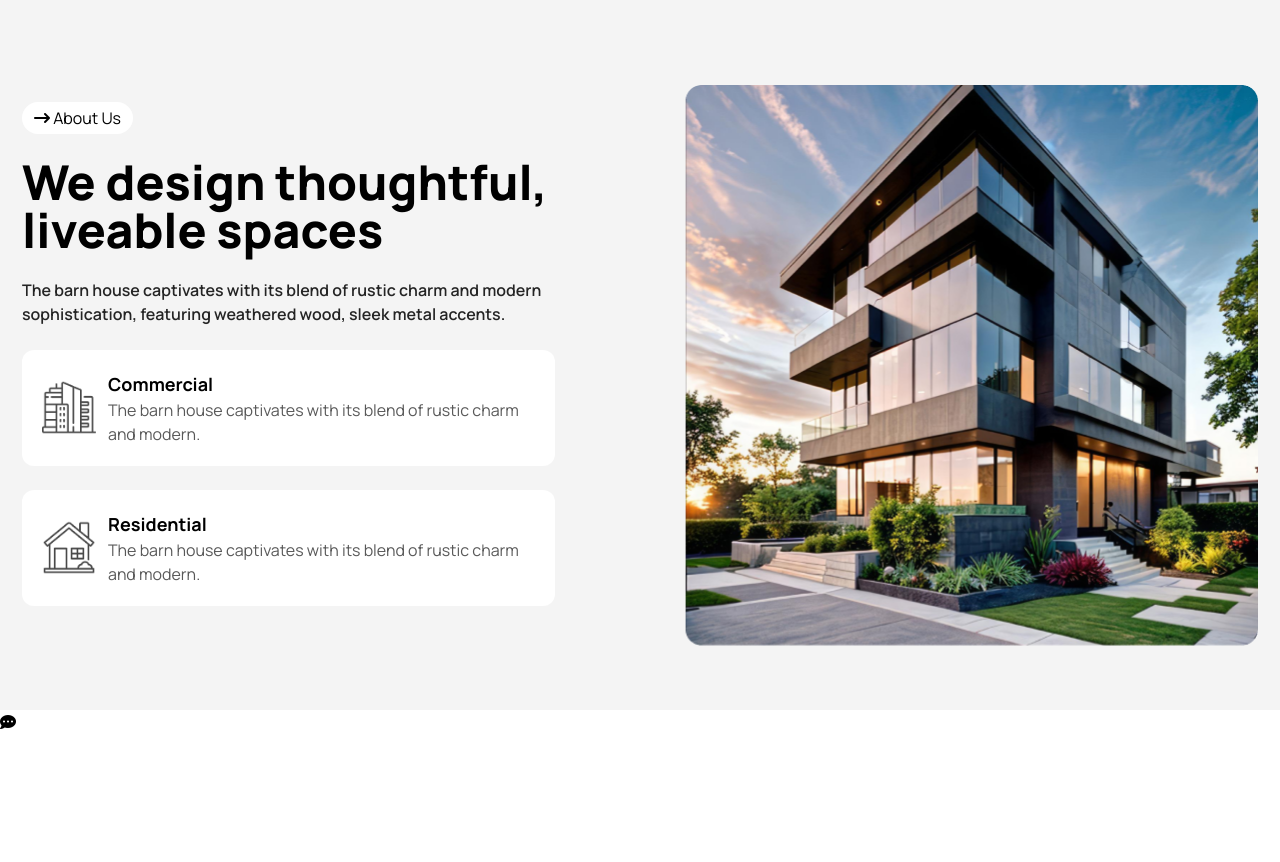
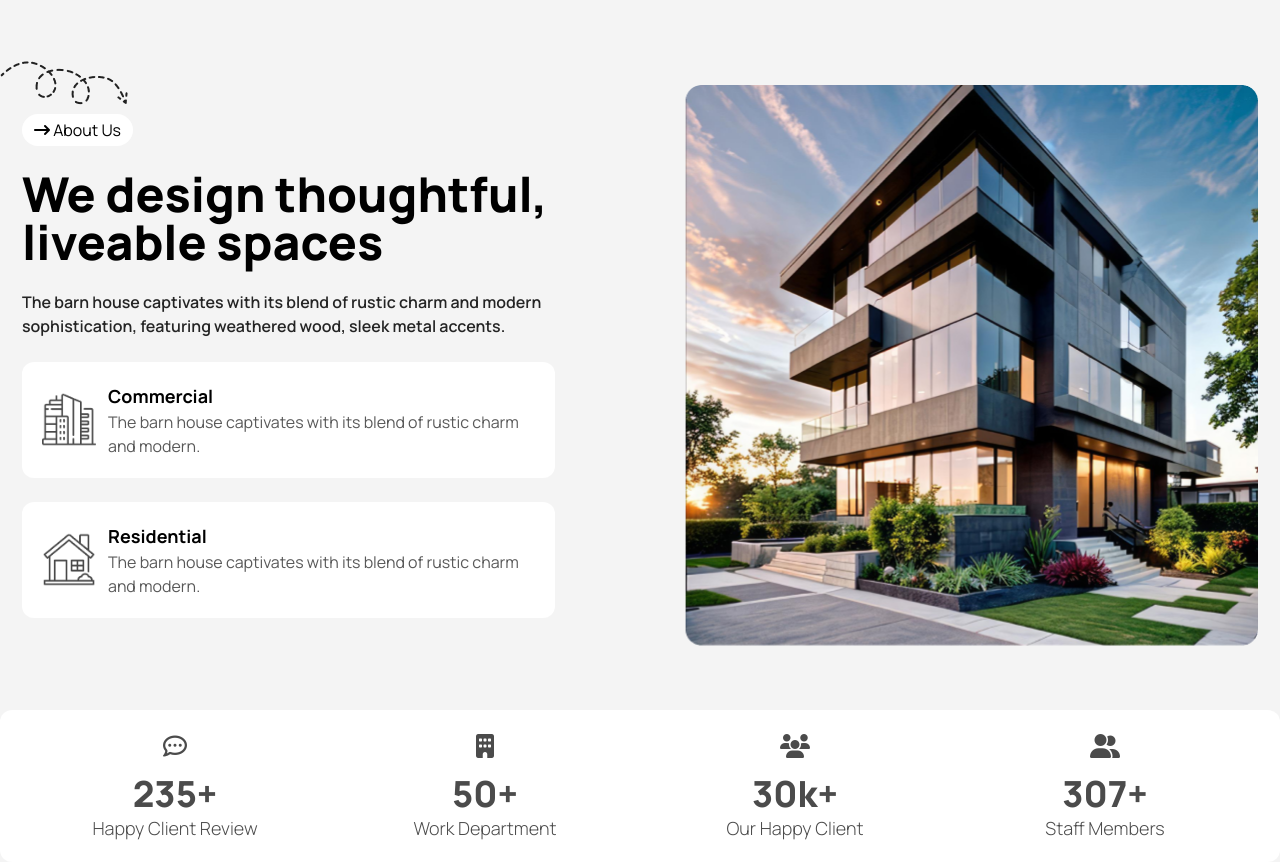
Before and after one commit to Rocky3698/Frontend_Assignment_3, a plain HTML site: page index.html in a window 1280 px wide. Shown: the part 737-1599 px from the top of the page. Before the commit the page ends 1471 px from the top, so only its background shows below. Drawn offline with nearby package versions, Linux system fonts and the light colour scheme.

Commit message:
card section completed

```diff
--- a/index.html
+++ b/index.html
@@ -81,9 +81,11 @@
     </header>
     <main>
         <!-- About section -->
-        <section class="bg-[#f4f4f4]">
-            <div
-                class="md:flex md:flex-row md:items-center md:justify-evenly container mx-auto py-16 flex flex-col items-center justify-center px-5 md:px-0 space-y-6 text-center md:text-start">
+        <section class="bg-[#f4f4f4] ">
+            <div class="md:flex md:flex-row md:items-center md:justify-evenly container mx-auto py-16 flex flex-col items-center justify-center px-5 md:px-0 space-y-6 text-center md:text-start relative">
+                <div class="absolute top-16 hidden md:block left-0">
+                    <img src="./assets/Vector.png" alt="">
+                </div>
                 <div class="space-y-6 md:w-1/2">
                     <button class="bg-white rounded-3xl px-3 py-1 ">
                         <i class="fa-solid fa-arrow-right-long"></i>
@@ -119,10 +121,28 @@
                 </div>
             </div>
         </section>
+
         <section class="bg-[#f4f4f4]">
-            <div class="container mx-auto bg-white">
-                <div>
-                    <i class="fa-solid fa-comment-dots"></i>
+            <div class="md:container w-5/6 mx-auto bg-white p-5 rounded-xl grid lg:grid-cols-4 md:grid-cols-2 grid-cols-1 gap-y-10">
+                <div class="text-center space-y-3 opacity-70">
+                    <i class="fa-regular fa-comment-dots text-2xl"></i>
+                    <h2 class="text-4xl font-extrabold">235+</h2>
+                    <small class="text-lg font-light">Happy Client Review</small>
+                </div>
+                <div class="text-center space-y-3 opacity-70">
+                    <i class="fa-solid fa-building  text-2xl"></i>
+                    <h2 class="text-4xl font-extrabold">50+</h2>
+                    <small class="text-lg font-light">Work Department</small>
+                </div>
+                <div class="text-center space-y-3 opacity-70">
+                    <i class="fa-solid fa-users text-2xl"></i>
+                    <h2 class="text-4xl font-extrabold">30k+</h2>
+                    <small class="text-lg font-light">Our Happy Client</small>
+                </div>
+                <div class="text-center space-y-3 opacity-70">
+                    <i class="fa-solid fa-user-group text-2xl"></i>
+                    <h2 class="text-4xl font-extrabold">307+</h2>
+                    <small class="text-lg font-light">Staff Members</small>
                 </div>
             </div>
         </section>
```
